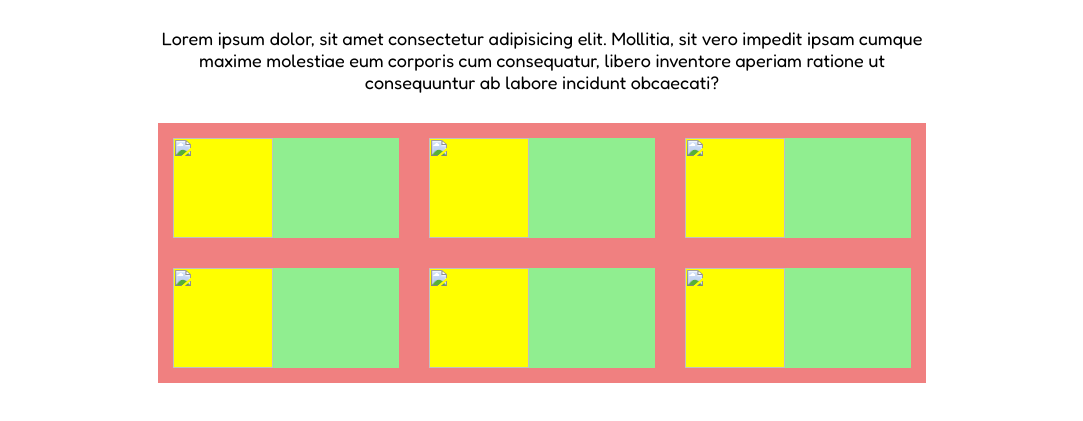
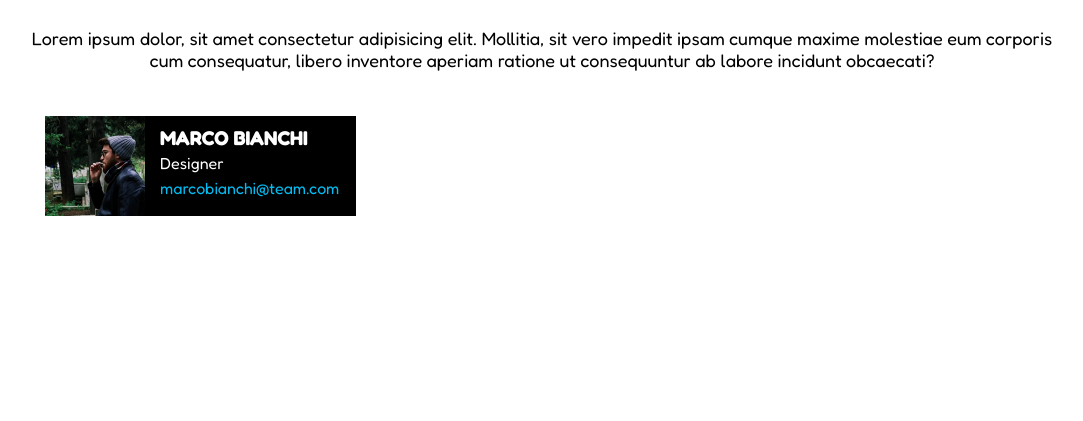
Before and after one commit to cibs84/html-css-float-cards, a plain HTML site: page index.html in a window 1280 px wide. Shown: the part 81-502 px from the top of the page, without its empty margins (98-1181 px from the left). Drawn offline with Linux system fonts and the light colour scheme.

Commit message:
Single card complete

```diff
--- a/assets/css/style.css
+++ b/assets/css/style.css
@@ -7,13 +7,12 @@
 
 /* COMMON */
 .container {
-    width: 60%;
+    width: 80%;
     height: 1500px;
     margin: 0 auto;
 }
 body {
     font-family: 'Fredoka', sans-serif;
-    text-align: center;
 }
 .clearfix::after {
     content: '';
@@ -30,20 +29,22 @@ body {
         font-size: 40px;
         font-weight: 700;
         margin: 30px 0;
+        text-align: center;
     }
     p {
         font-size: 18px;
         margin: 30px 0;
+        text-align: center;
     }
 
     /* Section Cards */
     .columns {
-        background-color: lightblue;
+        /* background-color: lightblue; */
 
     }
     .col {
         width: calc(100% / 3);
-        background-color: lightcoral;
+        /* background-color: lightcoral; */
         float: left;
     }
     .col .card {
@@ -53,11 +54,26 @@ body {
         width: 100px;
         height: 100px;
         float: left;
-        background-color: yellow;
+        /* background-color: yellow; */
     }
     .col .card-text {
         width: calc(100% - 100px);
-        background-color: lightgreen;
+        background-color: black;
         float: left;
         height: 100px;
+        padding: 10px 15px;
+        line-height: 25px;
     }
+    .col .card-text .name {
+        color: white;
+        font-size: 20px;
+        font-weight: 700;
+    }
+    .col .card-text .job {
+        color: white;
+        font-weight: 400;
+    }
+    .col .card-text .e-mail {
+        color: #00bdf3;
+        font-weight: 400;
+    }
--- a/index.html
+++ b/index.html
@@ -25,56 +25,18 @@
                 <!-- Card -->
                 <div class="col">
                     <div class="card clearfix">
-                        <img src="" alt="">
+                        <!-- Image -->
+                        <img src="assets/img/male1.png" alt="Marco Bianchi photo">
+
+                        <!-- Text -->
                         <div class="card-text">
+                            <div class="name">MARCO BIANCHI</div>
+                            <div class="job">Designer</div>
+                            <div class="e-mail">marcobianchi@team.com</div>
                         </div>
                     </div>
                 </div>
 
-                <!-- Card -->
-                <div class="col">
-                    <div class="card clearfix">
-                        <img src="" alt="">
-                        <div class="card-text">
-                        </div>
-                    </div>
-                </div>
-
-                <!-- Card -->
-                <div class="col">
-                    <div class="card clearfix">
-                        <img src="" alt="">
-                        <div class="card-text">
-                        </div>
-                    </div>
-                </div>
-
-                <!-- Card -->
-                <div class="col">
-                    <div class="card clearfix">
-                        <img src="" alt="">
-                        <div class="card-text">
-                        </div>
-                    </div>
-                </div>
-
-                <!-- Card -->
-                <div class="col">
-                    <div class="card clearfix">
-                        <img src="" alt="">
-                        <div class="card-text">
-                        </div>
-                    </div>
-                </div>
-
-                <!-- Card -->
-                <div class="col">
-                    <div class="card clearfix">
-                        <img src="" alt="">
-                        <div class="card-text">
-                        </div>
-                    </div>
-                </div>
             </section>
         </div>
     </main>
```
